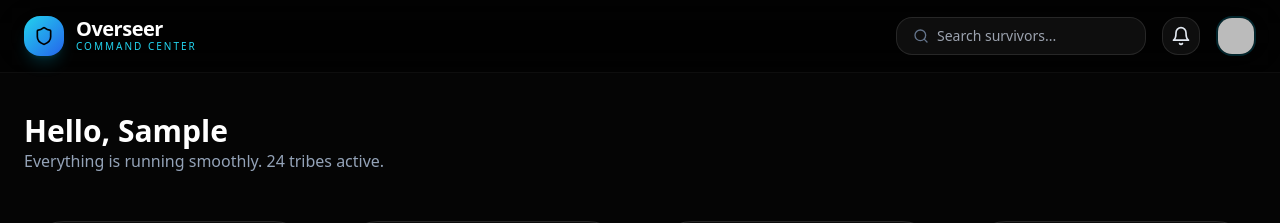
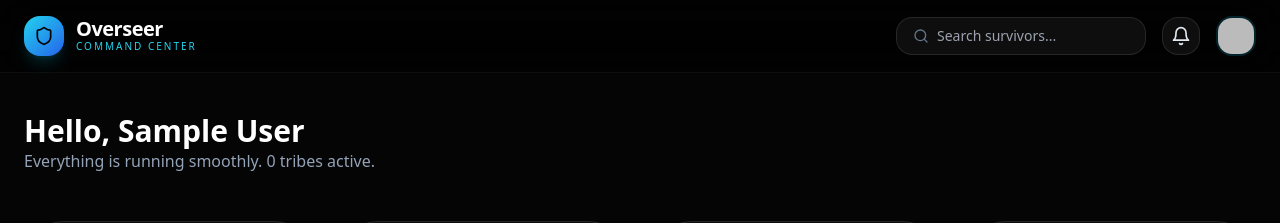
Before and after one commit to SgtKiLLx/overseer-dashboard, a Next.js app: page / in a window 1280 px wide. Shown: the top 223 px of the page. Built offline with nearby package versions, Linux system fonts and the light colour scheme; no server answers; the database is empty; sample sign-in values are in the browser's storage.

Commit message:
Update page.tsx

```diff
--- a/src/app/page.tsx
+++ b/src/app/page.tsx
@@ -58,8 +58,8 @@ export default async function AdminDashboard() {
 
         {/* Modern Greeting */}
         <header className="py-4">
-          <h2 className="text-3xl font-semibold text-white">Hello, {session.user?.name?.split(' ')[0]}</h2>
-          <p className="text-slate-400">Everything is running smoothly. 24 tribes active.</p>
+          <h2 className="text-3xl font-semibold text-white">Hello, {session.user?.name}</h2>
+          <p className="text-slate-400">Everything is running smoothly. {new Set(registrations.map(r => r.tribeName)).size} tribes active.</p>
         </header>
 
         {/* Quick Stats Grid - Android 16 Card Style */}
```
